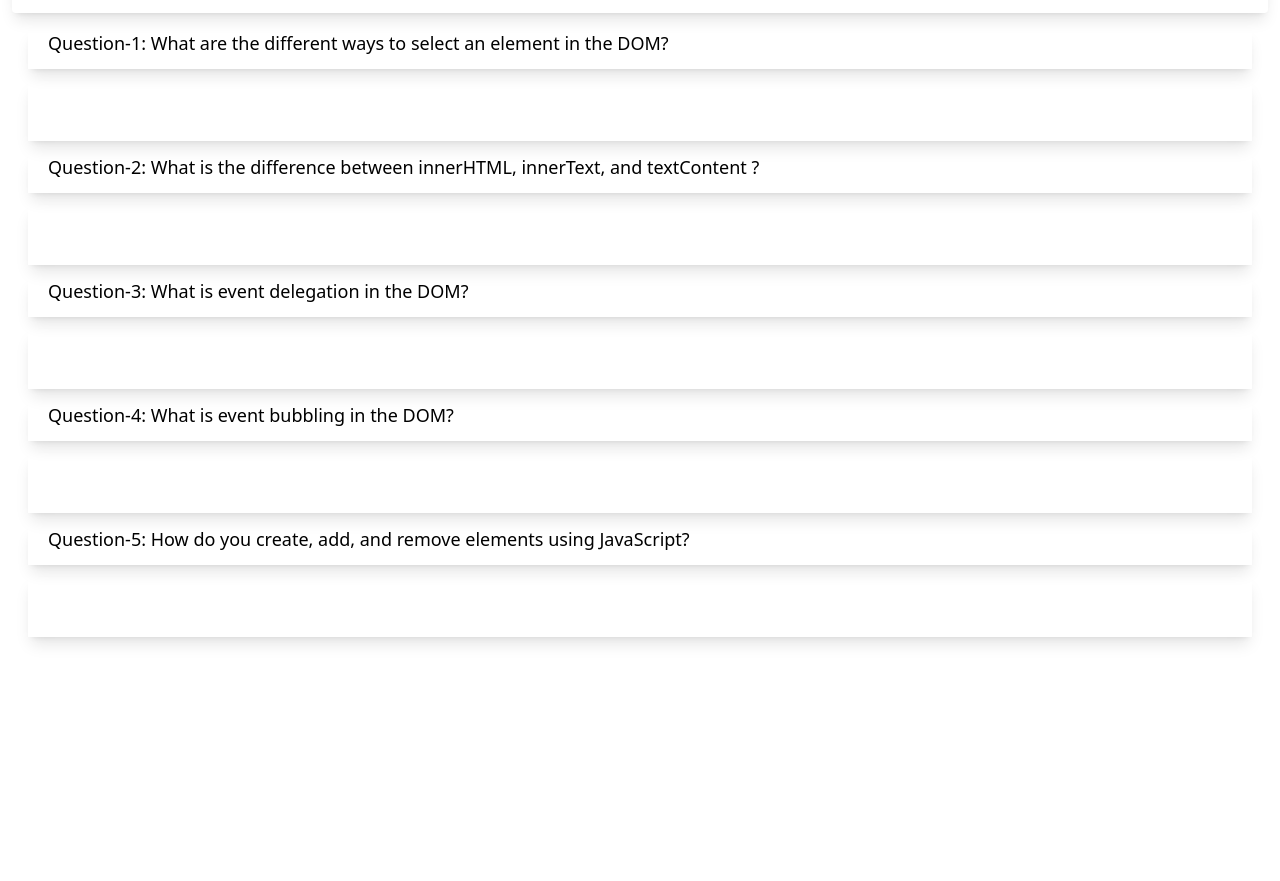
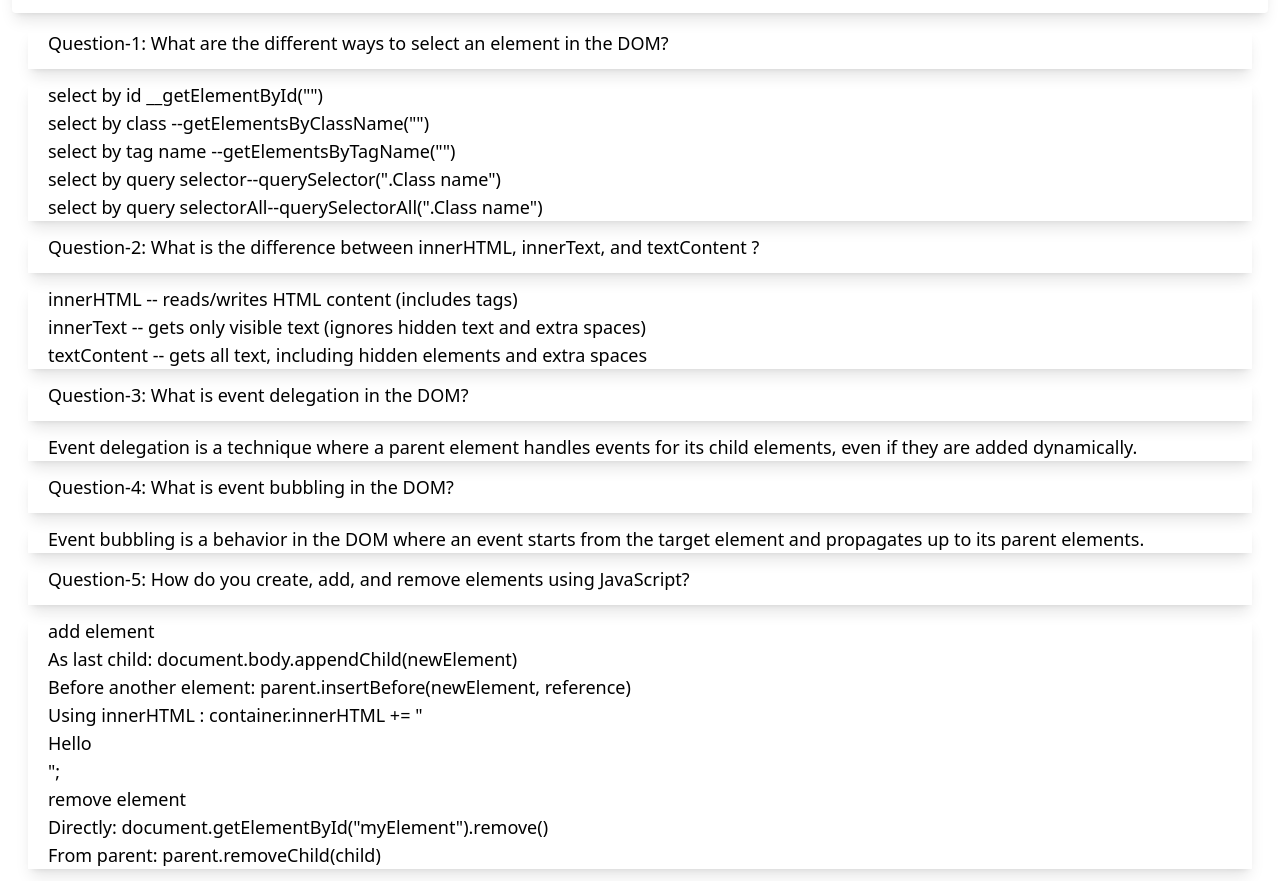
Before and after one commit to Abdulla-khan009/Assignment-05, a plain HTML site: page question.html in a window 1280 px wide. Shown: the part 51-932 px from the top of the page. Before the commit the page ends 800 px from the top, so only its background shows below. Drawn offline with nearby package versions, Linux system fonts and the light colour scheme.

Commit message:
second  commit

```diff
--- a/question.html
+++ b/question.html
@@ -30,8 +30,13 @@
         </h2>
       </div>
       <!-- question 1 answer -->
-      <div class="h-15 shadow-lg w-full my-3">
-        <h2 class="text-lg ml-5"></h2>
+      <div class="h-auto shadow-lg w-full my-3">
+        <h2 class="text-lg ml-5"> select by id  __getElementById("") <br>
+                                  select by class --getElementsByClassName("") <br>
+                                  select by tag name --getElementsByTagName("") <br>
+                                  select by query selector--querySelector(".Class name") <br>
+                                  select by query selectorAll--querySelectorAll(".Class name") <br>
+        </h2>
       </div>
       <!-- question 2 -->
       <div class="h-10 shadow-lg w-full my-3">
@@ -41,8 +46,11 @@
         </h2>
       </div>
       <!-- question 2 answer -->
-      <div class="h-15 shadow-lg w-full my-3">
-        <h2 class="text-lg ml-5"></h2>
+      <div class="h-auto shadow-lg w-full my-3">
+        <h2 class="text-lg ml-5"> innerHTML -- reads/writes HTML content (includes tags) <br>
+            innerText -- gets only visible text (ignores hidden text and extra spaces) <br>
+            textContent -- gets all text, including hidden elements and extra spaces <br>
+        </h2>
       </div>
       <!-- question 3 -->
       <div class="h-10 shadow-lg w-full my-3">
@@ -51,8 +59,8 @@
         </h2>
       </div>
       <!-- question 3 answer -->
-      <div class="h-15 shadow-lg w-full my-3">
-        <h2 class="text-lg ml-5"></h2>
+      <div class="h-auto shadow-lg w-full my-3">
+        <h2 class="text-lg ml-5">Event delegation is a technique where a parent element handles events for its child elements, even if they are added dynamically.</h2>
       </div>
       <!-- question 4 -->
       <div class="h-10 shadow-lg w-full my-3">
@@ -61,8 +69,8 @@
         </h2>
       </div>
       <!-- question 4 answer -->
-      <div class="h-15 shadow-lg w-full my-3">
-        <h2 class="text-lg ml-5"></h2>
+      <div class="h-auto shadow-lg w-full my-3">
+        <h2 class="text-lg ml-5">Event bubbling is a behavior in the DOM where an event starts from the target element and propagates up to its parent elements.</h2>
       </div>
       <!-- question 5 -->
       <div class="h-10 shadow-lg w-full my-3">
@@ -72,8 +80,15 @@
         </h2>
       </div>
       <!-- question 5 answer -->
-      <div class="h-15 shadow-lg w-full my-3">
-        <h2 class="text-lg ml-5"></h2>
+      <div class="h-auto shadow-lg w-full my-3">
+        <h2 class="text-lg ml-5">add element <br>
+            As last child: document.body.appendChild(newElement) <br>
+            Before another element: parent.insertBefore(newElement, reference) <br>
+            Using innerHTML : container.innerHTML += "<p>Hello</p>";
+            <br>
+            remove element <br>
+            Directly: document.getElementById("myElement").remove() <br>
+From parent: parent.removeChild(child) <br>
       </div>
     </div>
     <!-- js link -->
--- a/question.js
+++ b/question.js
@@ -3,6 +3,6 @@ document.getElementById("question-page").addEventListener("click", function () {
 });
 
 
-document.getElementById("back").addEventListener("click", function () {
-  window.location.href = "index.html";
-});
+// document.getElementById("back").addEventListener("click", function () {
+//   window.location.href = "index.html";
+// });
```
